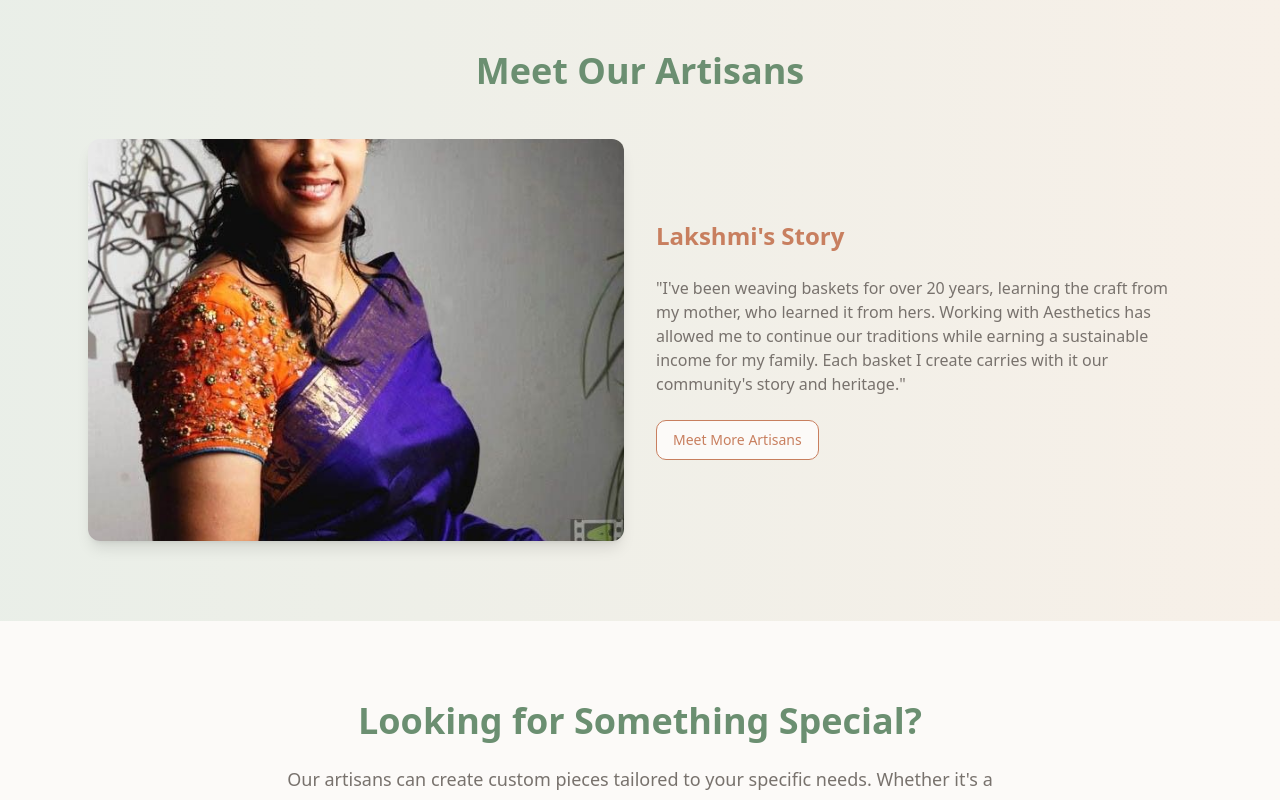
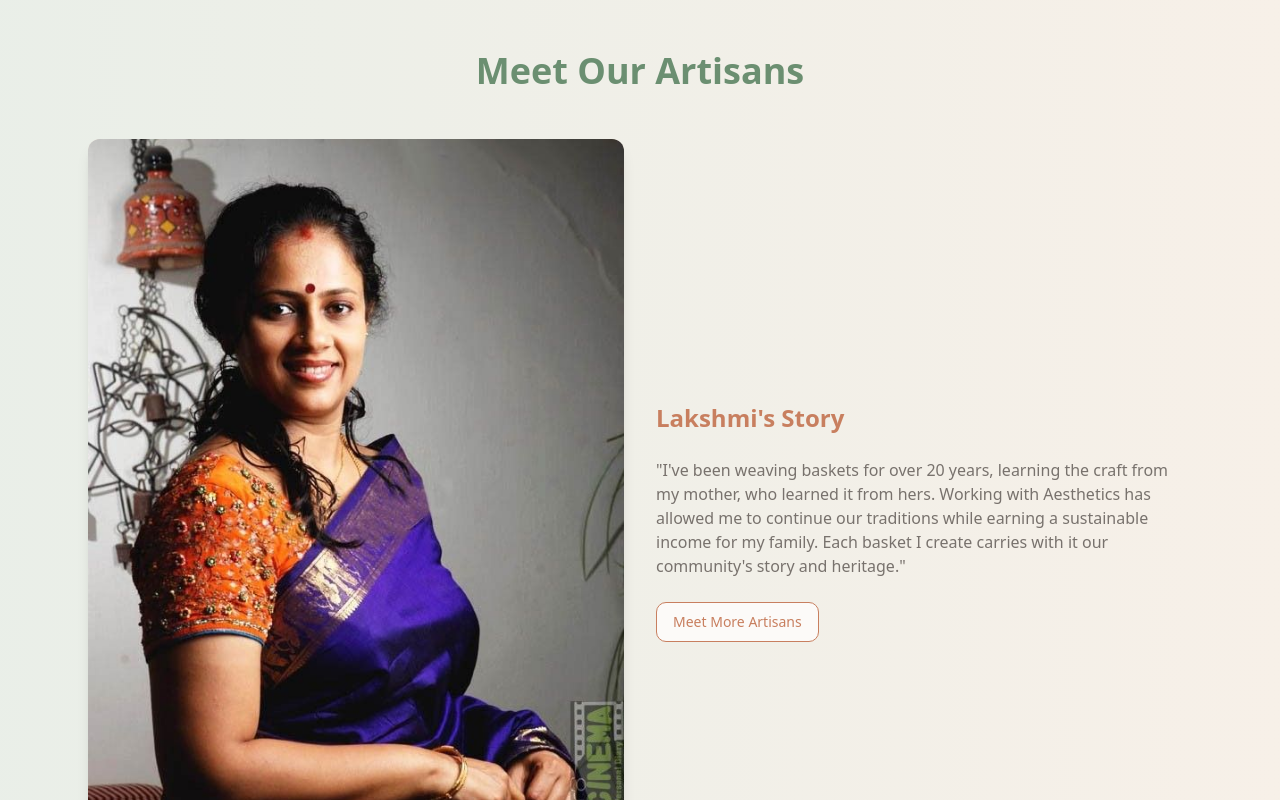
Before and after one commit to Revanth0701/aesthetics-eco-market, a React (Vite) app: page / in a window 1280 px wide. Shown: the part 2680-3480 px from the top of the page. Built offline with nearby package versions, Linux system fonts and the light colour scheme.

Commit message:
Changes
Co-authored-by: Revanth0701 <198298949+Revanth0701@users.noreply.github.com>

```diff
--- a/src/pages/Index.tsx
+++ b/src/pages/Index.tsx
@@ -109,11 +109,11 @@ const Index = () => {
           <h2 className="eco-heading text-center mb-12">Meet Our Artisans</h2>
           <div className="flex flex-col md:flex-row gap-8 items-center">
             <div className="md:w-1/2">
-              <div className="aspect-[4/3] relative rounded-lg shadow-lg overflow-hidden">
+              <div className="bg-eco-sand rounded-lg shadow-lg overflow-hidden">
                 <img
                   src="/lovable-uploads/93ae01c4-bfbf-4a7a-a660-c2c70c5620ae.png"
                   alt="Lakshmi working on a jute basket"
-                  className="absolute inset-0 w-full h-full object-cover"
+                  className="w-full h-auto object-contain"
                 />
               </div>
             </div>
```
